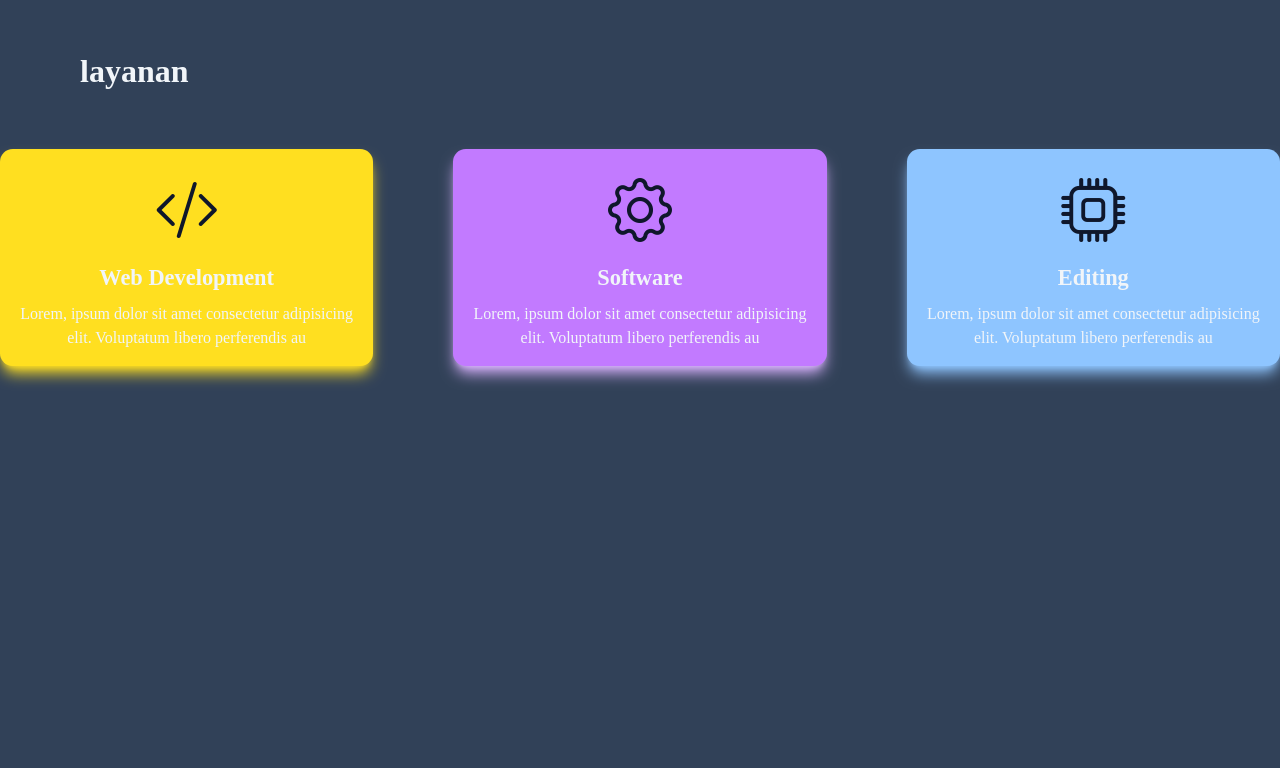
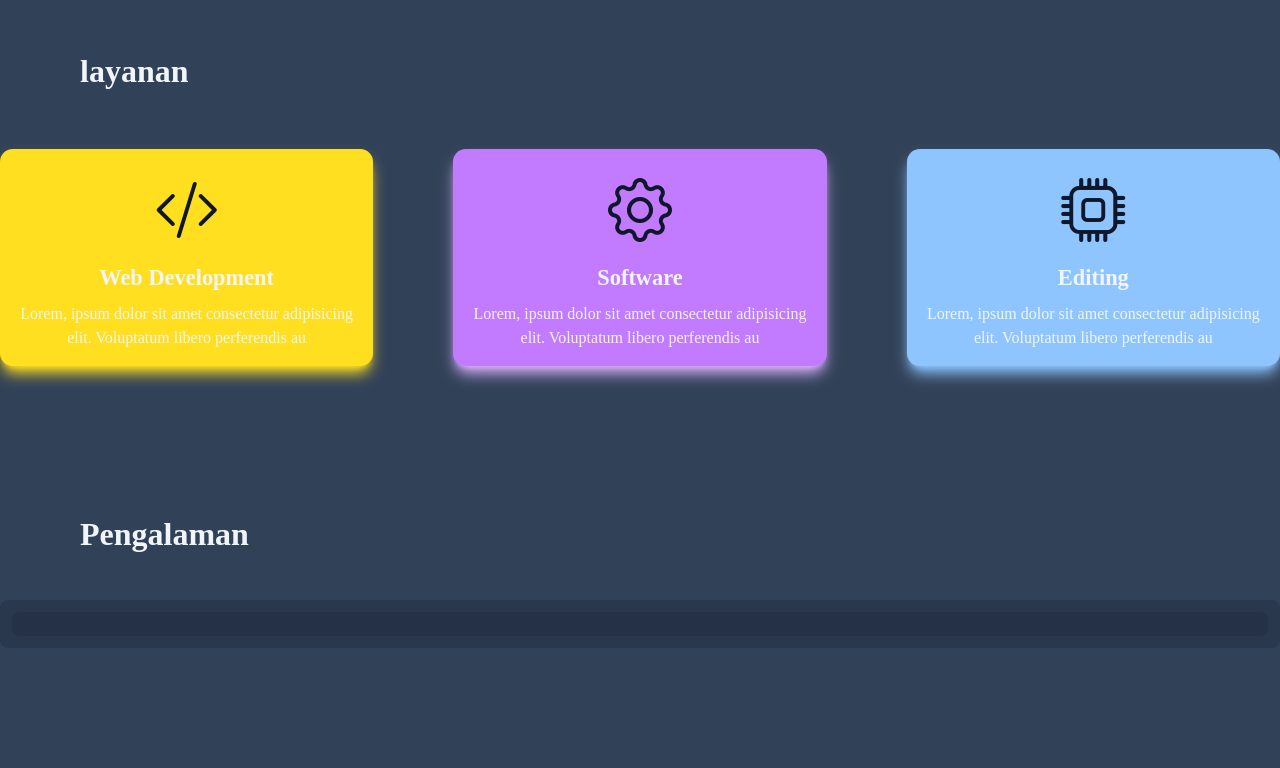
Before and after one commit to Bills-6/Landing-page-babon.com, a plain HTML site: page index.html in a window 1280 px wide. Shown: the part 1391-2159 px from the top of the page. Before the commit the page ends 1889 px from the top, so only its background shows below. Drawn offline with nearby package versions, Linux system fonts and the light colour scheme; a web font is replaced by a local one.

Commit message:
update: experience page

```diff
--- a/index.html
+++ b/index.html
@@ -139,7 +139,14 @@
 
 					<p class="text-md">Lorem, ipsum dolor sit amet consectetur adipisicing elit. Voluptatum libero perferendis au</p>
 				</div>
+			</div>
+		</section>
 
+		<section class="py-3 pb-30" id="experience">
+			<h2 class="entry-title text-lg lg:text-[2rem] font-bold text-slate-100 mb-10 lg:ps-20">Pengalaman</h2>
+
+			<div class="list-wrapper p-3 bg-slate-900/20 rounded-lg">
+				<div class="wrapper-in p-3 bg-slate-900/20 rounded-lg"></div>
 			</div>
 		</section>
 	</div>
```
